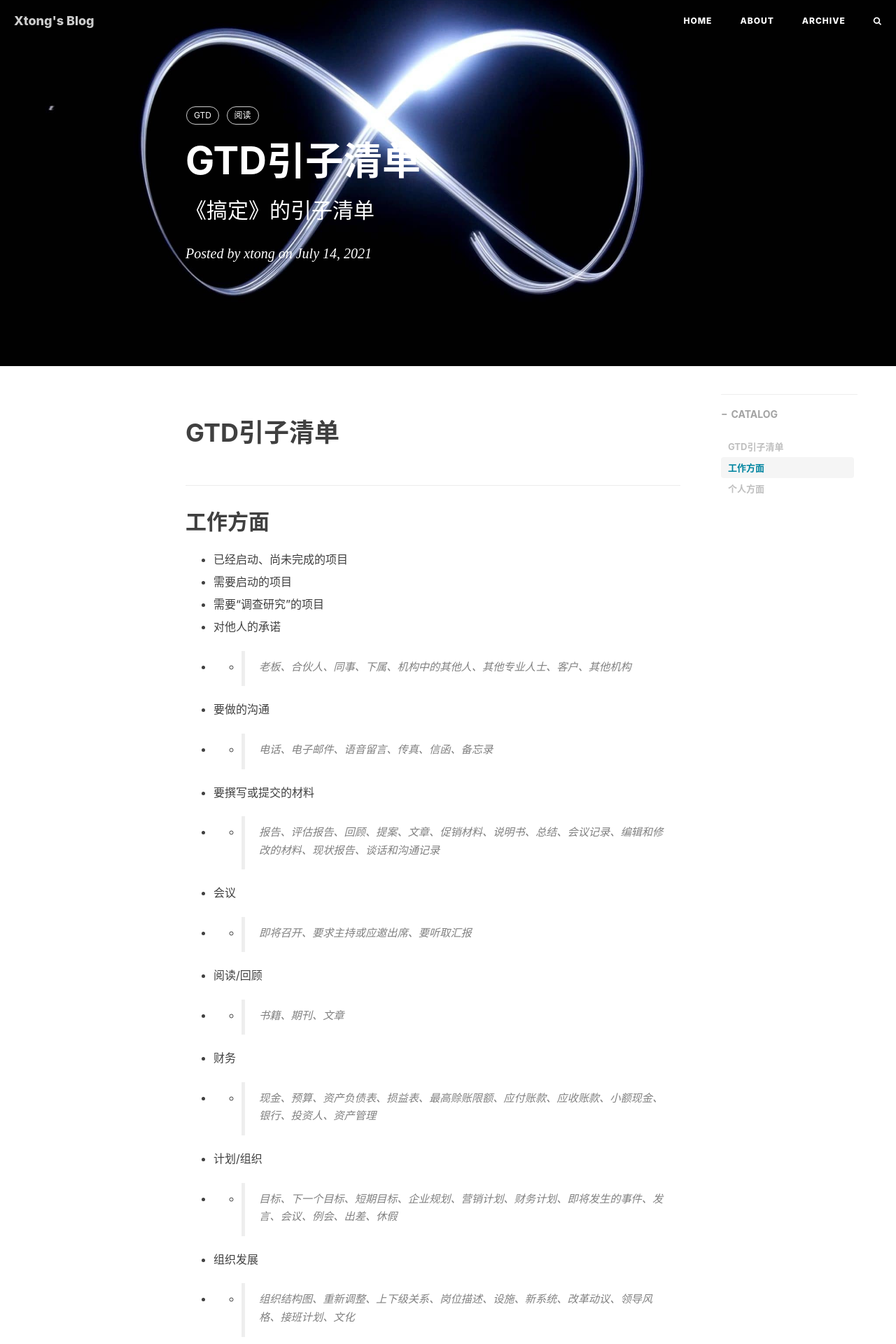
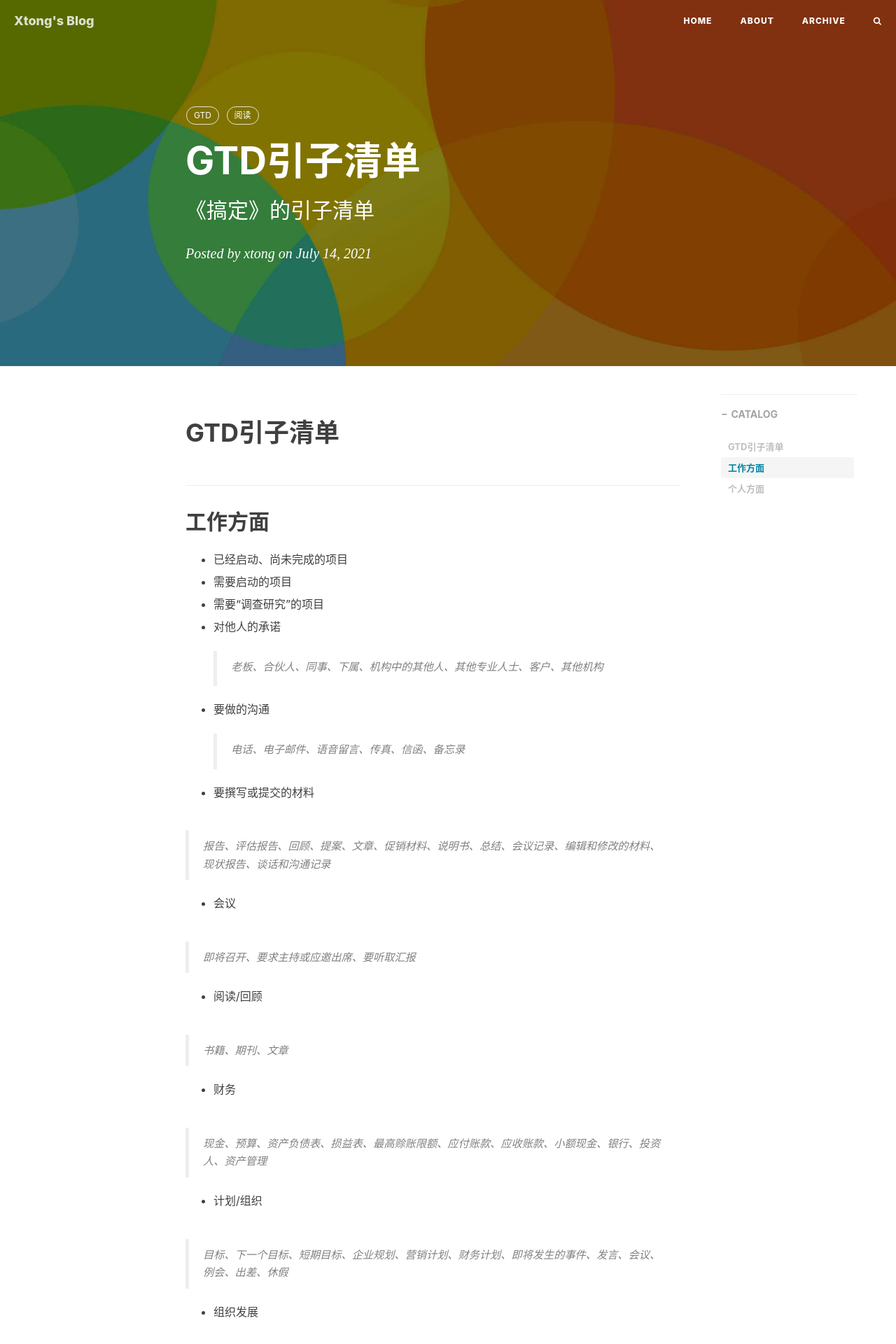
Before and after one commit to tongg112/tongg112.github.io, a Jekyll site: the page built from _posts/2021-07-14-gtd.md, in a window 1280 px wide. Shown: the top 1920 px of the page at 70% size. Built offline with Jekyll 4.4.1, drawn with Linux system fonts in a browser that asks for light colours; nearby versions of some CDN libraries; comment, search, counter and statistics services are not loaded.

Commit message:
格式修改

```diff
--- a/_posts/2021-07-14-gtd.md
+++ b/_posts/2021-07-14-gtd.md
@@ -6,7 +6,7 @@ author: xtong
 date:   2021-07-14 21:32:52 +0800
 catalog: true
 tags: [GTD, 阅读]
-header-img: "img/post-bg-infinity.jpg"
+header-img: "img/post-bg-miui6.jpg"
 comments: true
 ---
 # **GTD引子清单**
@@ -21,67 +21,67 @@ comments: true
 
 - 对他人的承诺
 
-- - > 老板、合伙人、同事、下属、机构中的其他人、其他专业人士、客户、其他机构
+  > 老板、合伙人、同事、下属、机构中的其他人、其他专业人士、客户、其他机构
 
 - 要做的沟通
 
-- - > 电话、电子邮件、语音留言、传真、信函、备忘录
+  > 电话、电子邮件、语音留言、传真、信函、备忘录
 
 - 要撰写或提交的材料
 
-- - > 报告、评估报告、回顾、提案、文章、促销材料、说明书、总结、会议记录、编辑和修改的材料、现状报告、谈话和沟通记录
+ > 报告、评估报告、回顾、提案、文章、促销材料、说明书、总结、会议记录、编辑和修改的材料、现状报告、谈话和沟通记录
 
 - 会议
 
-- - > 即将召开、要求主持或应邀出席、要听取汇报
+ > 即将召开、要求主持或应邀出席、要听取汇报
 
 - 阅读/回顾
 
-- - > 书籍、期刊、文章
+ > 书籍、期刊、文章
 
 - 财务
 
-- - > 现金、预算、资产负债表、损益表、最高赊账限额、应付账款、应收账款、小额现金、银行、投资人、资产管理
+ > 现金、预算、资产负债表、损益表、最高赊账限额、应付账款、应收账款、小额现金、银行、投资人、资产管理
 
 - 计划/组织
 
-- - > 目标、下一个目标、短期目标、企业规划、营销计划、财务计划、即将发生的事件、发言、会议、例会、出差、休假
+ > 目标、下一个目标、短期目标、企业规划、营销计划、财务计划、即将发生的事件、发言、会议、例会、出差、休假
 
 - 组织发展
 
-- - > 组织结构图、重新调整、上下级关系、岗位描述、设施、新系统、改革动议、领导风格、接班计划、文化
+ > 组织结构图、重新调整、上下级关系、岗位描述、设施、新系统、改革动议、领导风格、接班计划、文化
 
 - 管理
 
-- - > 法律问题、保险、人事、员工、政策/步骤、培训
+ > 法律问题、保险、人事、员工、政策/步骤、培训
 
 - 员工
 
-- - > 招聘、辞退、总结、员工发展、沟通、士气、反馈、报酬
+ > 招聘、辞退、总结、员工发展、沟通、士气、反馈、报酬
 
 - 系统
 
-- - > 电话、电脑、软件、数据库、办公设备、打印机、传真机、档案、储存、家具、修理、装饰、办公用品、名片、文具、个人组织用品
+ > 电话、电脑、软件、数据库、办公设备、打印机、传真机、档案、储存、家具、修理、装饰、办公用品、名片、文具、个人组织用品
 
 - 销售
 
-- - > 客户、未来客户、大客户、销售流程、培训、关系建立、报告、关系追踪、客户服务
+ > 客户、未来客户、大客户、销售流程、培训、关系建立、报告、关系追踪、客户服务
 
 - 营销/促销
 
-- - > 促销活动、材料、公共关系
+ > 促销活动、材料、公共关系
 
 - 等待事务
 
-- - > 信息、委派的项目/任务、项目要件、沟通的答复、提案的反馈、问题的回答、提交物品要求反馈/报销、票据、继续执行或完成项目的必要的外部行动……（决策、变化、实施等）、订购
+ > 信息、委派的项目/任务、项目要件、沟通的答复、提案的反馈、问题的回答、提交物品要求反馈/报销、票据、继续执行或完成项目的必要的外部行动……（决策、变化、实施等）、订购
 
 - 职业发展
 
-- - > 培训、研讨会、要学的知识、要了解的情况、要培养或练习的技能、要读的书、研究、正规教育（资格证书、学位）、事业研究、简历
+ > 培训、研讨会、要学的知识、要了解的情况、要培养或练习的技能、要读的书、研究、正规教育（资格证书、学位）、事业研究、简历
 
 - 着装
 
-- - > 职业装
+ > 职业装
 
 ## **个人方面**
 
@@ -91,72 +91,72 @@ comments: true
 
 - 项目-其他组织
 
-- - > 服务、社会团体、志愿者、公益机构
+ > 服务、社会团体、志愿者、公益机构
 
 - 对他人的承诺
 
-- - > 配偶、伴侣、孩子、父母、家人、朋友、职业人士
+ > 配偶、伴侣、孩子、父母、家人、朋友、职业人士
 
 - 要做的沟通
 
-- - > 电话、电子邮件、传真、卡片、信函、感谢信
+ > 电话、电子邮件、传真、卡片、信函、感谢信
 
 - 即将发生的事件
 
-- - > 生日、周年庆典、婚礼、毕业、外出游玩、假日、长假、旅行、宴会、聚会、招待会、文娱活动、体育活动
+ > 生日、周年庆典、婚礼、毕业、外出游玩、假日、长假、旅行、宴会、聚会、招待会、文娱活动、体育活动
 
 - 家庭
 
-- - > 与配偶、伴侣、孩子、父母和亲戚的项目/活动
+ > 与配偶、伴侣、孩子、父母和亲戚的项目/活动
 
 - 管理
 
-- - > 家用办公用品、设备、电话、语音留言机、电脑、网络、电视、DVD、家用电器、消遣物、归档、储存、工具
+ > 家用办公用品、设备、电话、语音留言机、电脑、网络、电视、DVD、家用电器、消遣物、归档、储存、工具
 
 - 休闲娱乐
 
-- - > 数据、音乐、录像带、旅行、要去的地方、要看望的人、网络搜索、照片、运动设备、业余爱好、烹饪、消遣
+ > 数据、音乐、录像带、旅行、要去的地方、要看望的人、网络搜索、照片、运动设备、业余爱好、烹饪、消遣
 
 - 财务
 
-- - > 账单、银行、投资、带宽、纳税、预算、保险、抵押、会计
+ > 账单、银行、投资、带宽、纳税、预算、保险、抵押、会计
 
 - 法律
 
-- - > 遗嘱、信托、资产、法律事务
+ > 遗嘱、信托、资产、法律事务
 
 - 等待事务
 
-- - > 邮件订购、修理、报销、出借物、信息、对请柬的答复
+ > 邮件订购、修理、报销、出借物、信息、对请柬的答复
 
 - 家庭/家务事
 
-- - > 不动产、修理、建筑、重新装修、房东、取暖和制冷、下水道、电、屋顶、景观、车道、车库、墙壁、地板、天花板、装饰物、家具、公用设施、家用电器、电灯电线、厨房用品、洗衣机、要清晰/打扫/整理的地方和储物空间
+ > 不动产、修理、建筑、重新装修、房东、取暖和制冷、下水道、电、屋顶、景观、车道、车库、墙壁、地板、天花板、装饰物、家具、公用设施、家用电器、电灯电线、厨房用品、洗衣机、要清晰/打扫/整理的地方和储物空间
 
 - 健康
 
-- - > 保健、医生、牙医、验光师、专科医生、体检、饮食、食品、锻炼
+ > 保健、医生、牙医、验光师、专科医生、体检、饮食、食品、锻炼
 
 - 个人发展
 
-- - > 上课、研讨会、教育、培养、事业、创作
+ > 上课、研讨会、教育、培养、事业、创作
 
 - 交通
 
-- - > 汽车、自行车、摩托车、维护、修理、上下班、票据、预定
+ > 汽车、自行车、摩托车、维护、修理、上下班、票据、预定
 
 - 衣服
 
-- - > 职业装、便装、正装、运动装、配饰、行李、修补、定做
+ > 职业装、便装、正装、运动装、配饰、行李、修补、定做
 
 - 宠物
 
-- - > 健康、训练、用品
+ > 健康、训练、用品
 
 - 外出事宜
 
-- - > 五金商店、药店、报货商店、银行、洗衣店、文具店、购物中心、礼品店、办公用品店、杂货店
+ > 五金商店、药店、报货商店、银行、洗衣店、文具店、购物中心、礼品店、办公用品店、杂货店
 
 - 社区
 
-- - > 邻居、服务工作、学校、社会活动
+ > 邻居、服务工作、学校、社会活动
```
